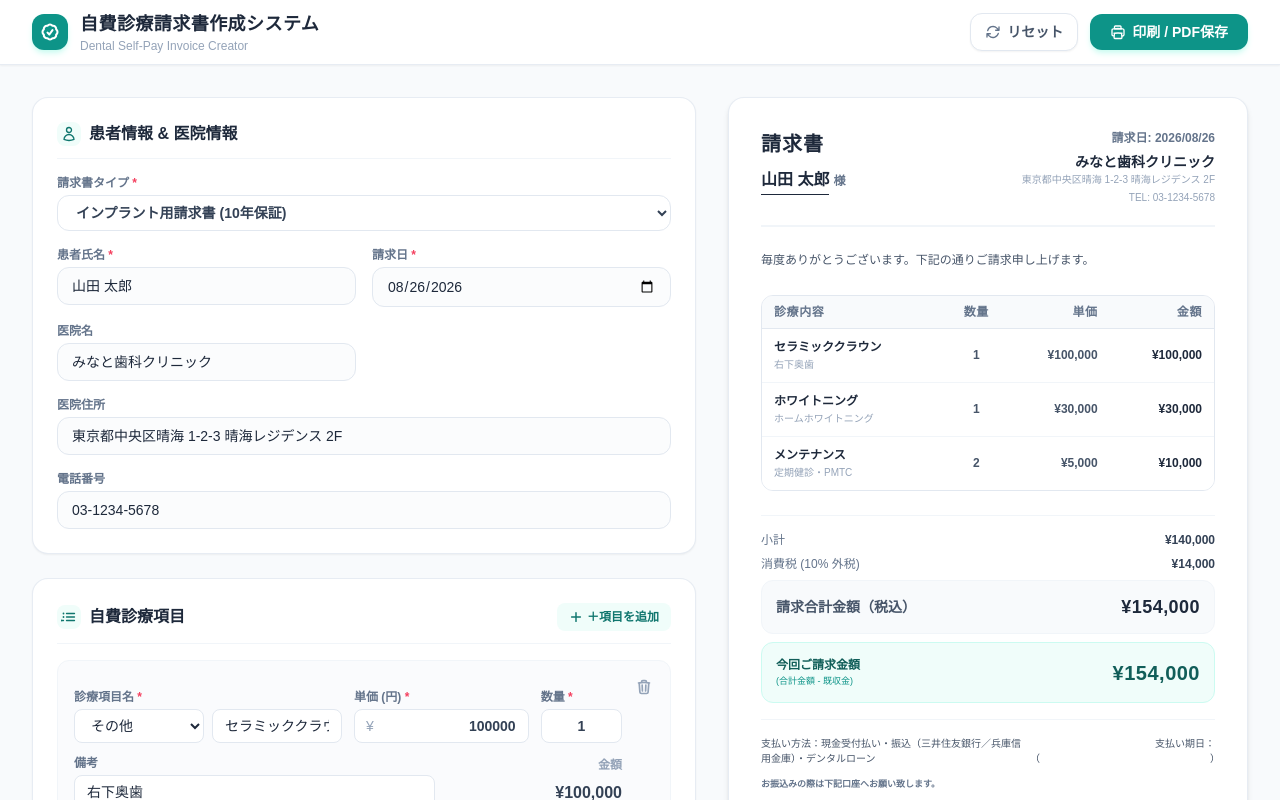
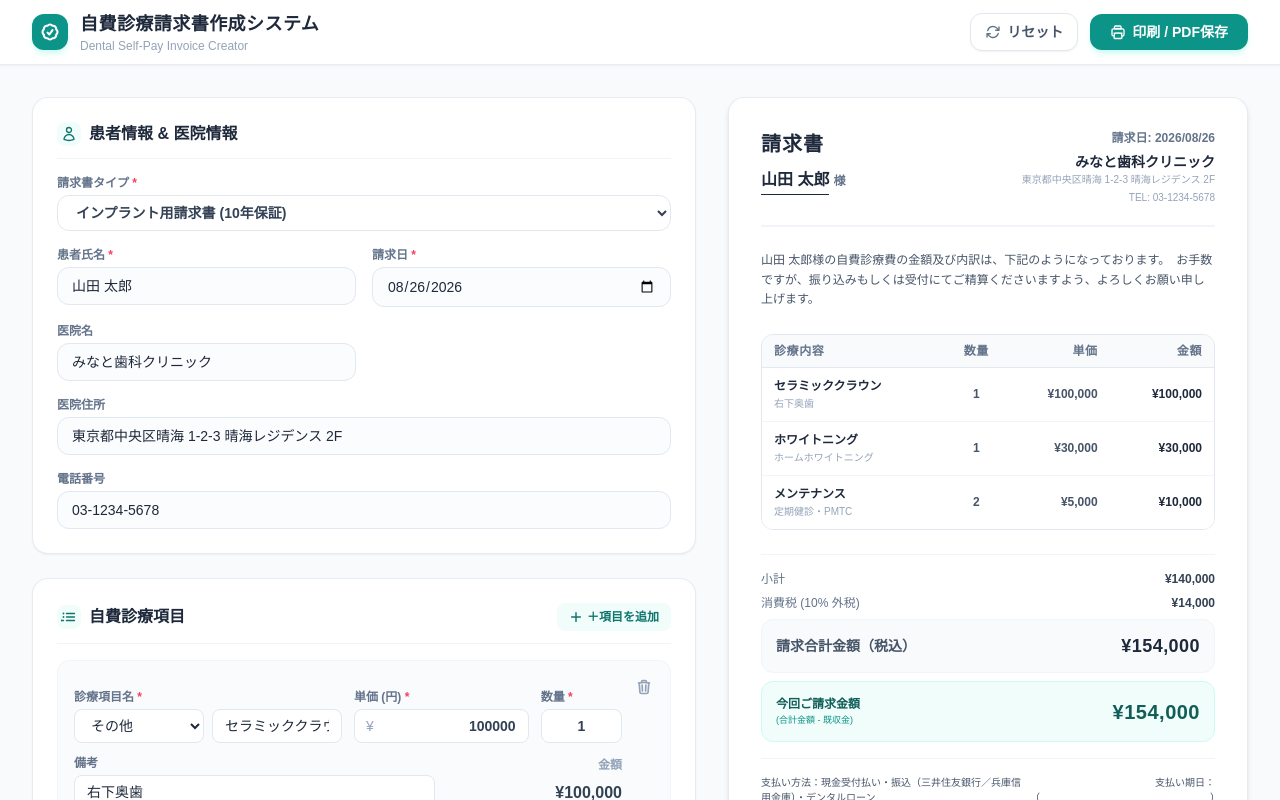
Before and after one commit to oya0715/YDC, a React (Vite) app: page / in a window 1280 px wide. Shown: the top 800 px of the page. Built offline with nearby package versions, Linux system fonts and the light colour scheme.

Commit message:
Update patient intro text in InvoicePreview.tsx

```diff
--- a/src/components/preview/InvoicePreview.tsx
+++ b/src/components/preview/InvoicePreview.tsx
@@ -46,7 +46,7 @@ export const InvoicePreview: React.FC<InvoicePreviewProps> = ({
 
         {/* Message/Intro */}
         <p className="text-xs text-slate-600 leading-relaxed">
-          毎度ありがとうございます。下記の通りご請求申し上げます。
+          {patientInfo.name}様の自費診療費の金額及び内訳は、下記のようになっております。　お手数ですが、振り込みもしくは受付にてご精算くださいますよう、よろしくお願い申し上げます。
         </p>
 
         {/* Details Table */}
```
